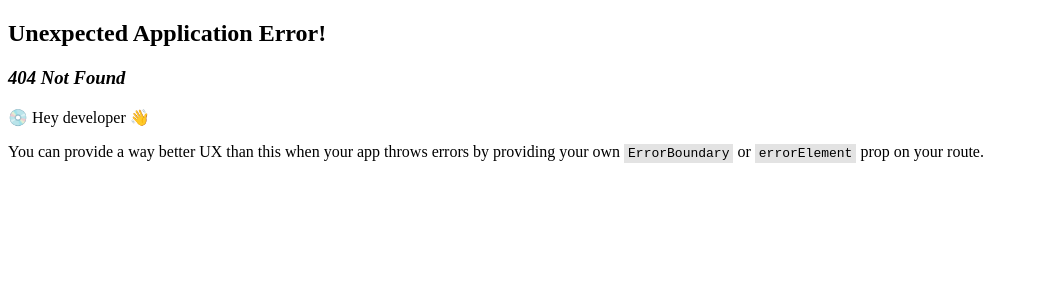
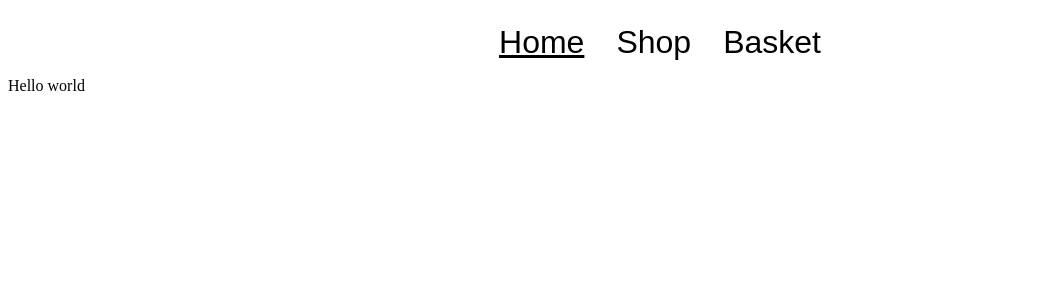
Before and after one commit to WillBest06/shopping-basket, a React (Vite) app: page /home in a window 1280 px wide. Before the commit this address had no page. Shown: the top 300 px of the page, without its empty margins (0-1039 px from the left). Built offline with nearby package versions, Linux system fonts and the light colour scheme.

Commit message:
add barebones homepage and styling for app component

```diff
--- a/src/App.jsx
+++ b/src/App.jsx
@@ -1,20 +1,51 @@
-import { Link } from "react-router";
+import { NavLink, Outlet } from "react-router";
+import styles from "./App.module.css";
 
 function App() {
   return (
-    <nav>
-      <ul>
-        <li>
-          <Link to={"home"}>Home</Link>
-        </li>
-        <li>
-          <Link to={"shop"}>Shop</Link>
-        </li>
-        <li>
-          <Link to={"basket"}>Basket</Link>
-        </li>
-      </ul>
-    </nav>
+    <>
+      <nav className={styles.site_header_nav}>
+        <ul className={styles.nav_menu}>
+          <li className={styles.nav_item}>
+            <NavLink
+              to={"home"}
+              className={({ isActive }) =>
+                isActive
+                  ? `${styles.nav_link} ${styles.active}`
+                  : `${styles.nav_link}`
+              }
+            >
+              Home
+            </NavLink>
+          </li>
+          <li className={styles.nav_item}>
+            <NavLink
+              to={"shop"}
+              className={({ isActive }) =>
+                isActive
+                  ? `${styles.nav_link} ${styles.active}`
+                  : `${styles.nav_link}`
+              }
+            >
+              Shop
+            </NavLink>
+          </li>
+          <li className={styles.nav_item}>
+            <NavLink
+              to={"basket"}
+              className={({ isActive }) =>
+                isActive
+                  ? `${styles.nav_link} ${styles.active}`
+                  : `${styles.nav_link}`
+              }
+            >
+              Basket
+            </NavLink>
+          </li>
+        </ul>
+      </nav>
+      <Outlet />
+    </>
   );
 }
 
--- /dev/null
+++ b/src/App.module.css
@@ -0,0 +1,27 @@
+.site_header_nav {
+  display: flex;
+  justify-content: center;
+}
+
+.nav_menu {
+  display: flex;
+  width: fit-content;
+  gap: 2rem;
+  list-style: none;
+}
+
+.nav_link {
+  color: black;
+  font-family: sans-serif;
+  font-size: 2rem;
+  text-decoration: none;
+  user-select: none;
+}
+
+.nav_link.active {
+  text-decoration: underline;
+}
+
+.nav_link:hover {
+  opacity: 60%;
+}
--- /dev/null
+++ b/src/components/Home.jsx
@@ -0,0 +1,5 @@
+function Home() {
+  return <div>Hello world</div>;
+}
+
+export default Home;
--- a/src/routes.jsx
+++ b/src/routes.jsx
@@ -1,5 +1,6 @@
 import { Navigate } from "react-router";
 import App from "./App";
+import Home from "./components/Home";
 
 const routes = [
   {
@@ -10,6 +11,10 @@ const routes = [
         index: true,
         element: <Navigate to={"home"} replace />,
       },
+      {
+        path: "home",
+        element: <Home />,
+      },
     ],
   },
 ];
```
